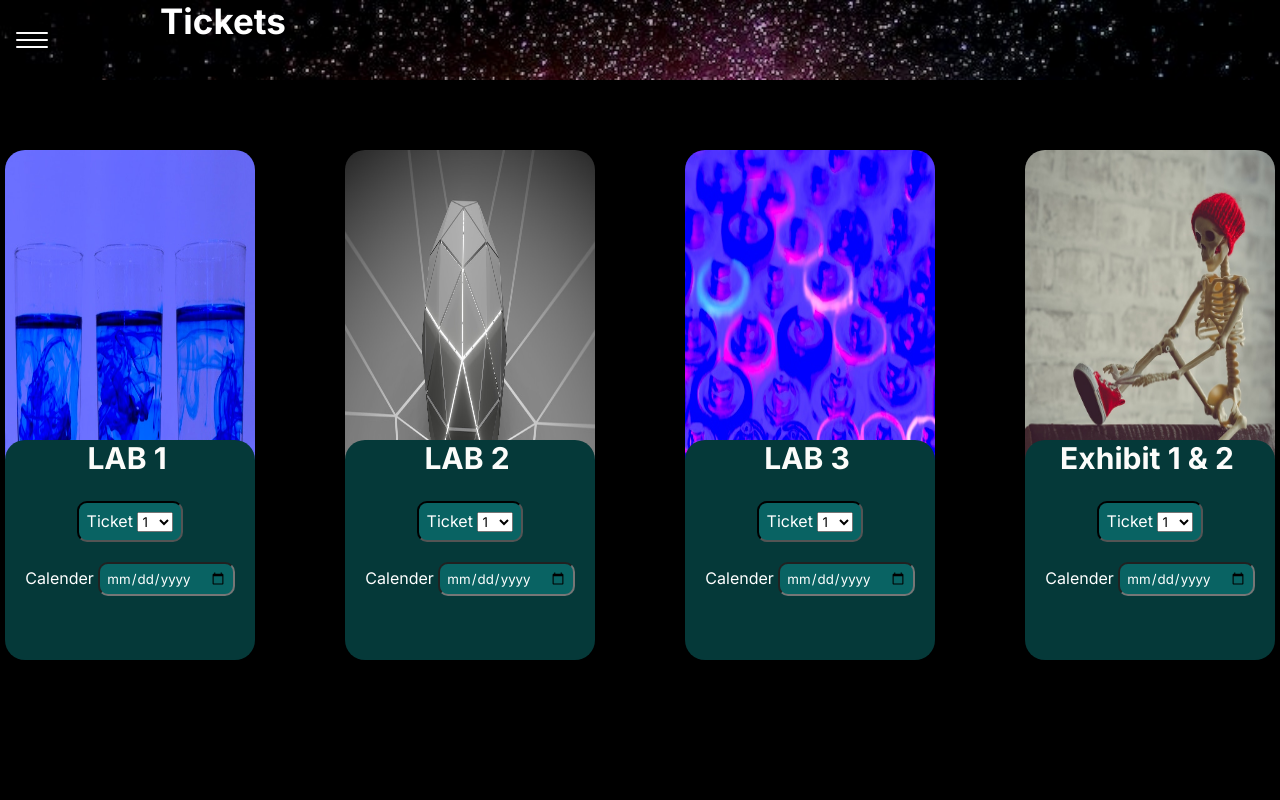
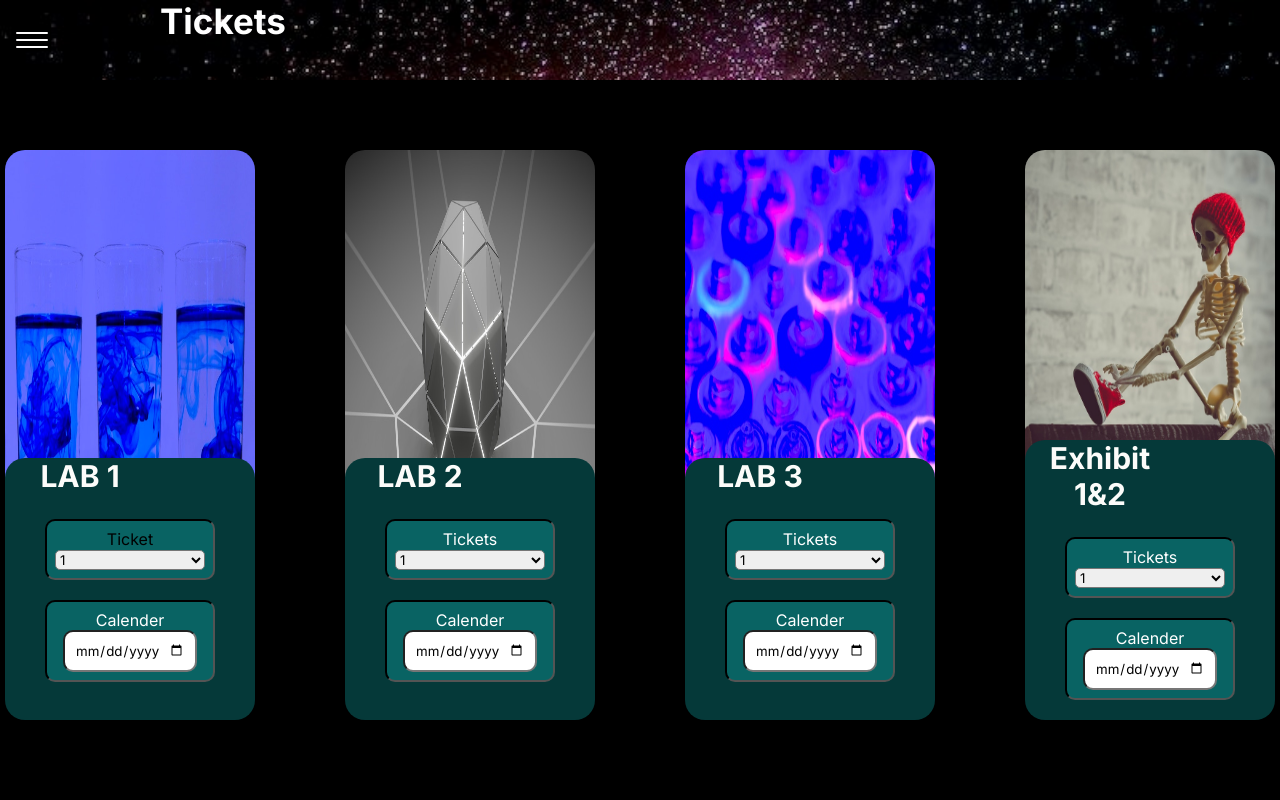
Before and after one commit to Seagull-chicklet/2023-09-14_fed-1_sp1_tine-andersen_github-reposatory, a plain HTML site: page tickets.html in a window 1280 px wide. Shown: the top 800 px of the page. Drawn offline with Linux system fonts and the light colour scheme.

Commit message:
dyslexia and label forms

```diff
--- a/css/styles.css
+++ b/css/styles.css
@@ -260,7 +260,7 @@ footer{
 /*Tickets*/
 .dropbutton{
     background-color: rgb(9, 99, 99);
-color: black;
+    color: rgb(255, 255, 255);
     padding: 15px;
     font-size: 15px;
     border: none;
@@ -279,6 +279,7 @@ margin-top: 10px;
     border-style: inset;
     border-color: -internal-light-dark(rgb(118, 118, 118), rgb(133, 133, 133));
     border-image: initial;
+    width: 150px;
 }
 .options-content{
     display: none;
@@ -307,7 +308,7 @@ margin-top: 10px;
 input {
     border-radius: 10px;
    background-color: rgb(9, 99, 99);
-    padding: 6px;
+    padding: 10px;
     color: white;
 }
 .ticket-options{
@@ -319,9 +320,14 @@ input {
     border-radius: 20px;
 }
 #tickets{
-    width: 244px;
-    border-radius: 0px;
+    width: 150px;
+    border-radius: 5px;
     margin-top: 0;
+}
+#date{
+    width: 110px;
+    background-color: white;
+    color: black;
 }
 button{
     background-color: rgb(9, 99, 99);
--- a/tickets.html
+++ b/tickets.html
@@ -1,5 +1,5 @@
 <!DOCTYPE html>
-<html lang="en">
+<html lang="id">
   <head>
     <meta charset="UTF-8" />
     <meta http-equiv="X-UA-Compatible" content="IE=edge" />
@@ -52,8 +52,8 @@
         <div class="ticket-options">
           <h2 id="tickets">LAB 1</h2>
           <div class="dropdown">
-            <label for="select">Ticket</label>
-            <select name="select" id="select">
+            <label for="tickets"></label>Ticket</label>
+            <select name="select" id="tickets">
               <option value="1">1</option>
               <option value="2">2</option>
               <option value="3">3</option>
@@ -67,8 +67,10 @@
             </select>
           </div>
           <br />
+          <div class="dropdown">
           <label for="date">Calender</label>
           <input type="date" id="date" />
+        </div>
           <br />
         </div>
       </div>
@@ -80,8 +82,8 @@
         <div class="ticket-options">
           <h2 id="tickets">LAB 2</h2>
           <div class="dropdown">
-            <label for="options">Ticket</label>
-            <select name="options" id="count">
+            <label for="tickets">Tickets</label>
+            <select name="select" id="tickets">
               <option value="1">1</option>
               <option value="2">2</option>
               <option value="3">3</option>
@@ -95,8 +97,10 @@
             </select>
           </div>
           <br />
+          <div class="dropdown">
           <label for="date">Calender</label>
           <input type="date" id="date" />
+        </div>
           <br />
         </div>
       </div>
@@ -108,8 +112,8 @@
         <div class="ticket-options">
           <h2 id="tickets">LAB 3</h2>
           <div class="dropdown">
-            <label for="options">Ticket</label>
-            <select name="options" id="count">
+            <label for="tickets">Tickets</label>
+            <select name="select" id="tickets">
               <option value="1">1</option>
               <option value="2">2</option>
               <option value="3">3</option>
@@ -123,8 +127,10 @@
             </select>
           </div>
           <br />
+          <div class="dropdown">
           <label for="date">Calender</label>
           <input type="date" id="date" />
+        </div>
           <br />
         </div>
       </div>
@@ -134,10 +140,10 @@
           alt="skeleton sitting on a ledge wearing a red beanie tying his red converse shoes"
         />
         <div class="ticket-options">
-          <h2 id="tickets">Exhibit 1 & 2</h2>
+          <h2 id="tickets">Exhibit 1&2</h2>
           <div class="dropdown">
-            <label for="numbers">Ticket</label>
-            <select name="numbers" id="numbers">
+            <label for="tickets">Tickets</label>
+            <select name="select" id="tickets">
               <option value="1">1</option>
               <option value="2">2</option>
               <option value="3">3</option>
@@ -151,8 +157,10 @@
             </select>
           </div>
           <br />
+          <div class="dropdown">
           <label for="date">Calender</label>
           <input type="date" id="date" />
+        </div>
           <br />
         </div>
       </div>
```
Also changed, not shown: Checkout.html (+1 -1 lines), Schedule.html (+1 -1 lines), Sign_in.html (+1 -1 lines), index.html (+1 -1 lines), lab&exhibits.html (+1 -1 lines). Lines whose indentation alone changed are shown as unchanged.
